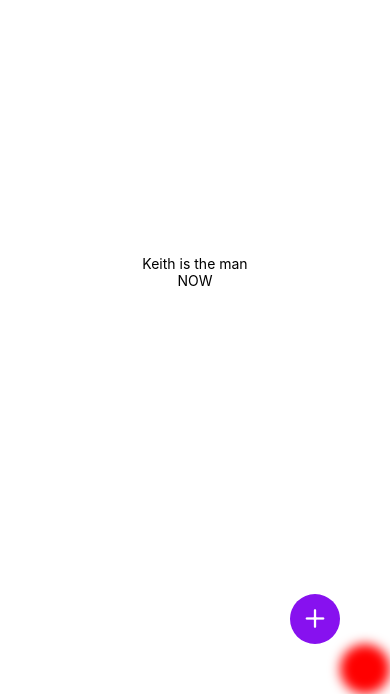
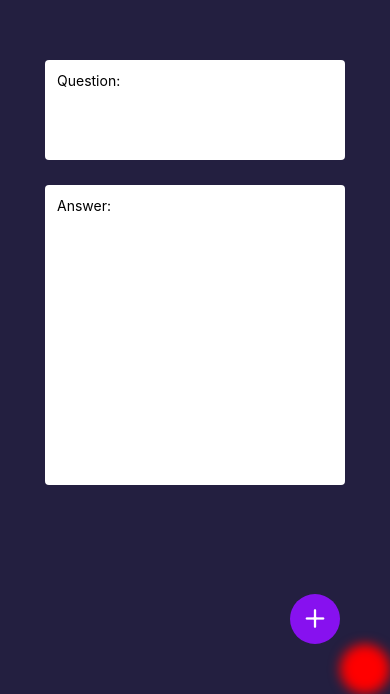
Before and after one commit to keithpaul/Qme, a React Native app: screen / in a window 390 px wide. Shown: the part 150-844 px from the top of the page. Built offline with nearby package versions, Linux system fonts and the light colour scheme.

Commit message:
Added Form and updated button animation
Button animation background color changed. Added in form with Question and Answer fields and the onChangeText changes the state. Need to add save button

```diff
--- a/App.js
+++ b/App.js
@@ -1,18 +1,32 @@
 import React from 'react';
-import { StyleSheet, Text, View, } from 'react-native';
+import { StyleSheet, Text, View, TextInput, } from 'react-native';
 import AddCardButton from './components/addCardButton';
 
 export default class App extends React.Component {
 	constructor() {
 		super();
-		this.state = { title: "Keith is the man", time: "NOW" }
+		this.state = { title: "Keith is the man",
+						time: "NOW",
+						inputs: {
+							question: "",
+							answer: "",
+						}
+					};
 	}
 
 	render() {
 		return (
 			<View style={styles.container}>
-				<Text>{this.state.title}</Text>
-				<Text>{this.state.time}</Text>
+				<View style={{width: 300, height: 100, backgroundColor: '#FFFFFF', borderRadius: 4, padding: 12}}>
+            		<Text style={{fontSize: 14}}>Question:</Text>
+            		<TextInput style={{fontSize: 16}} onChangeText={(question) => this.setState({question})} />
+					<Text>{this.state.question}</Text>
+          		</View>
+				<View style={{width: 300, height: 300, backgroundColor: '#FFFFFF', borderRadius: 4, marginTop: 25, padding: 12}}>
+					<Text style={{fontSize: 14}}>Answer:</Text>
+            		<TextInput style={{fontSize: 16}} onChangeText={(answer) => this.setState({answer})} />
+					<Text>{this.state.answer}</Text>
+				</View>
 				<AddCardButton />
 			</View>
 		);
@@ -23,7 +37,7 @@ export default class App extends React.Component {
 const styles = StyleSheet.create({
 	container: {
 		flex: 1,
-		backgroundColor: '#fff',
+		backgroundColor: '#231F40',
 		alignItems: 'center',
 		justifyContent: 'center',
 	},
--- a/components/addCardButton/index.js
+++ b/components/addCardButton/index.js
@@ -10,7 +10,7 @@ let buttonAbsolutePosition = buttonAnim.interpolate({ inputRange: [0, 1], output
 let buttonHeight = buttonAnim.interpolate({ inputRange: [0, 1], outputRange: [50, winHeight] });
 let buttonWidth = buttonAnim.interpolate({ inputRange: [0, 1], outputRange: [50, winWidth] });
 let buttonBR = buttonAnim.interpolate({ inputRange: [0, 1], outputRange: [25, 0] });
-let buttonBC = buttonAnim.interpolate({ inputRange: [0, 1], outputRange: ["#8711EF", "#FFFF00"] });
+let buttonBC = buttonAnim.interpolate({ inputRange: [0, 1], outputRange: ["#8711EF", "#231F40"] });
 
 let AnimatedTH = new Animated.createAnimatedComponent(TouchableHighlight);
 
@@ -28,7 +28,7 @@ export default class AddCardButton extends React.Component {
 	}
 	render() {
 		return (
-			<AnimatedTH underlayColor="#FFFF00" style={addButtonStyle} onPress={this.addButtonPressed}>
+			<AnimatedTH underlayColor="#231F40" style={addButtonStyle} onPress={this.addButtonPressed}>
 				<Feather color="#FFF" size={28} name="plus" style={{opacity: this.state.plusOpacity}}/>
 			</AnimatedTH>
 		);
```
